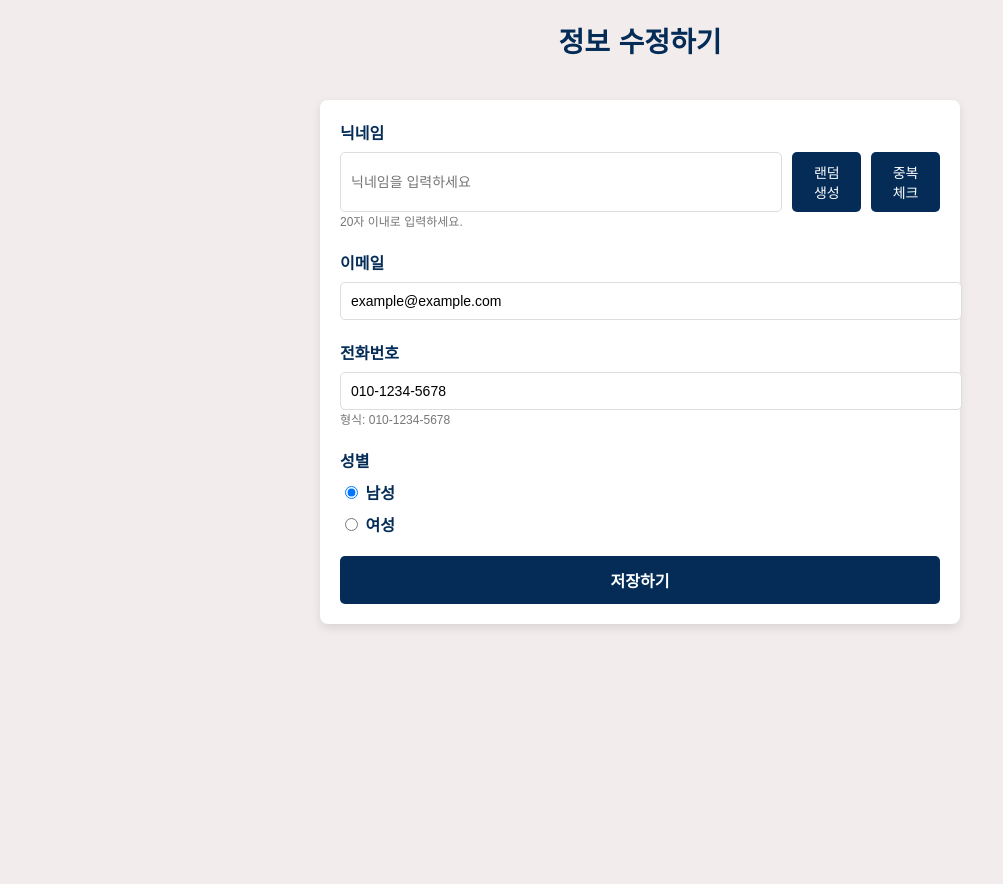
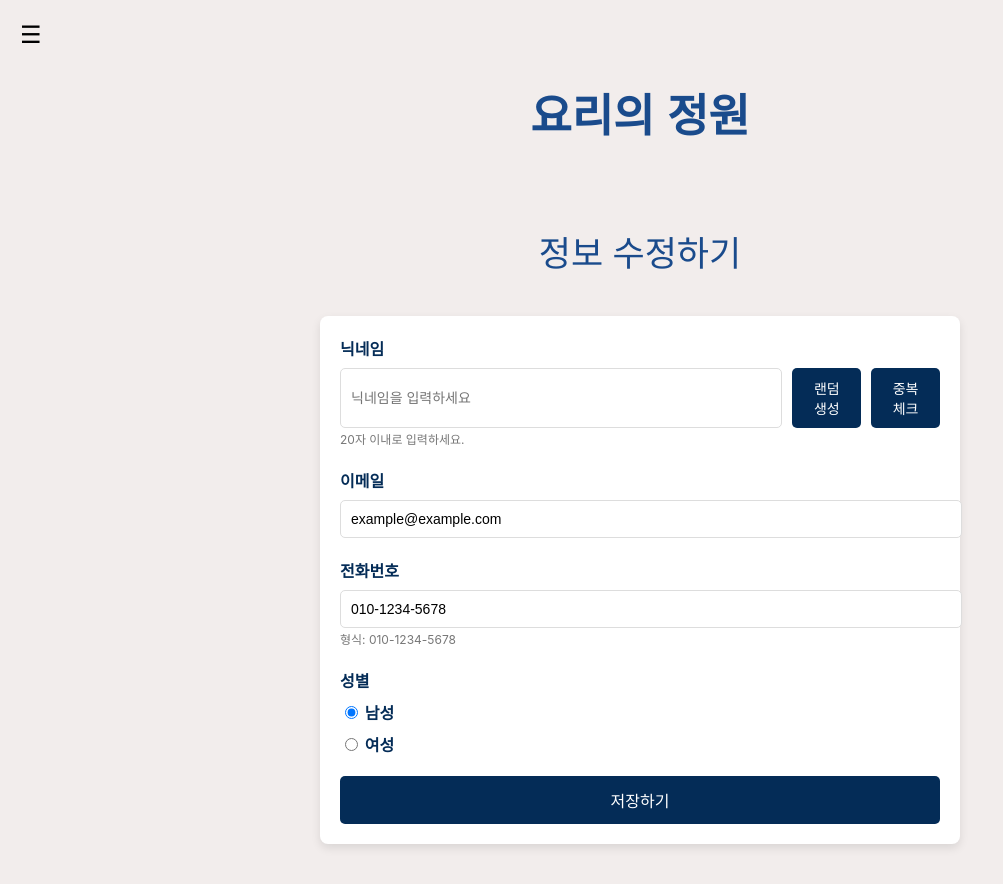
Before and after one commit to ggabaegii/RecipeRecommendation, a Flask app: page /userinfo_edit in a window 1280 px wide. Shown: the whole page, without its empty margins (0-1003 px from the left). Before the commit the page ends 628 px from the top, so only its background shows below. Run offline with Flask 3, Linux system fonts and the light colour scheme; some web fonts are replaced.

Commit message:
2차 수정

```diff
--- a/backend/app/static/css/userinfo_edit.css
+++ b/backend/app/static/css/userinfo_edit.css
@@ -1,8 +1,33 @@
+@import url("https://cdn.jsdelivr.net/gh/wanteddev/wanted-sans@v1.0.3/packages/wanted-sans/fonts/webfonts/variable/split/WantedSansVariable.min.css");
+
+/* 기본 스타일 */
+@font-face {
+    font-family: 'basicfont'; /* 사용할 글꼴 이름 */
+    src: url('../fonts/HakgyoansimBareonbatangR.ttf') format('truetype'); /* 파일 경로와 형식 */
+    font-weight: normal; /* 선택: 굵기 */
+    font-style: normal; /* 선택: 스타일 */
+}
+
+/* 외할머니 글씨 (한글) */
+.point-font {
+    font-family: 'basicfont', sans-serif;
+}
+
+/* 본문 글씨 */
+.korean-font {
+    font-family: "Wanted Sans Variable", "Wanted Sans", -apple-system, BlinkMacSystemFont, system-ui, "Segoe UI", "Apple SD Gothic Neo", "Noto Sans KR", "Malgun Gothic", "Apple Color Emoji", "Segoe UI Emoji", "Segoe UI Symbol", sans-serif;
+    font-weight: 500;
+}
+
+/* Marcellus (영어) */
+.english-font {
+    font-family: 'Marcellus', serif;
+}
+
 body {
     background-color: #F2EDEC;
     margin: 0;
     padding: 0;
-    font-family: 'NanumOeHarMeoNiGeurSsi', sans-serif;
 }
 
 header {
@@ -10,10 +35,14 @@ header {
     margin-top: 20px;
 }
 
-.main-title {
-    font-size: 28px;
-    color: #042C57;
-    font-family: 'Marcellus', serif;
+/* 페이지 제목 */
+.title {
+    font-size: 35px;
+    text-align: center;
+    margin-top: 0;
+    color: #1A4B8C;
+    margin-top: 20px;
+    margin-bottom: 20px;
 }
 
 .container {
@@ -43,7 +72,6 @@ input[type="email"] {
     border: 1px solid #ddd;
     border-radius: 5px;
     font-size: 14px;
-    font-family: 'NanumOeHarMeoNiGeurSsi', sans-serif;
 }
 
 .nickname-container {
--- a/backend/app/templates/signup.html
+++ b/backend/app/templates/signup.html
@@ -18,6 +18,7 @@
 {% extends "layout.html" %}
 
 {% block content %}
+<div class="container-for-signup">
     <div class="signup-container">
         <h2 class="korean-font">개인정보 입력</h2>
         <form action="{{ url_for('signup') }}" method="post" enctype="multipart/form-data">
@@ -111,6 +112,7 @@
             <p>이미 계정이 있으신가요?</p>&nbsp;<a href="/login" class="login-link">로그인</a>
         </div>
     </div>
+</div>
 
     <!-- 이미지 미리보기 스크립트 -->
     <script>
--- a/backend/app/templates/userinfo_edit.html
+++ b/backend/app/templates/userinfo_edit.html
@@ -8,9 +8,11 @@
     <link href="https://fonts.googleapis.com/css2?family=Marcellus&display=swap" rel="stylesheet">
     <link href="https://hangeul.pstatic.net/hangeul_static/css/NanumOeHarMeoNiGeurSsi.css" rel="stylesheet">
 </head>
-<body>
+{% extends "layout.html" %}
+
+{% block content %}
     <header>
-        <h1 class="korean-font main-title">정보 수정하기</h1>
+        <h1 class="korean-font title">정보 수정하기</h1>
     </header>
 
     <div class="container">
@@ -51,4 +53,5 @@
 
     <script src="{{ url_for('static', filename='js/userinfo_edit.js') }}"></script>
 </body>
+{% endblock %}
 </html>
```
Also changed, not shown: backend/app/static/css/signup.css (+15 -7 lines).
